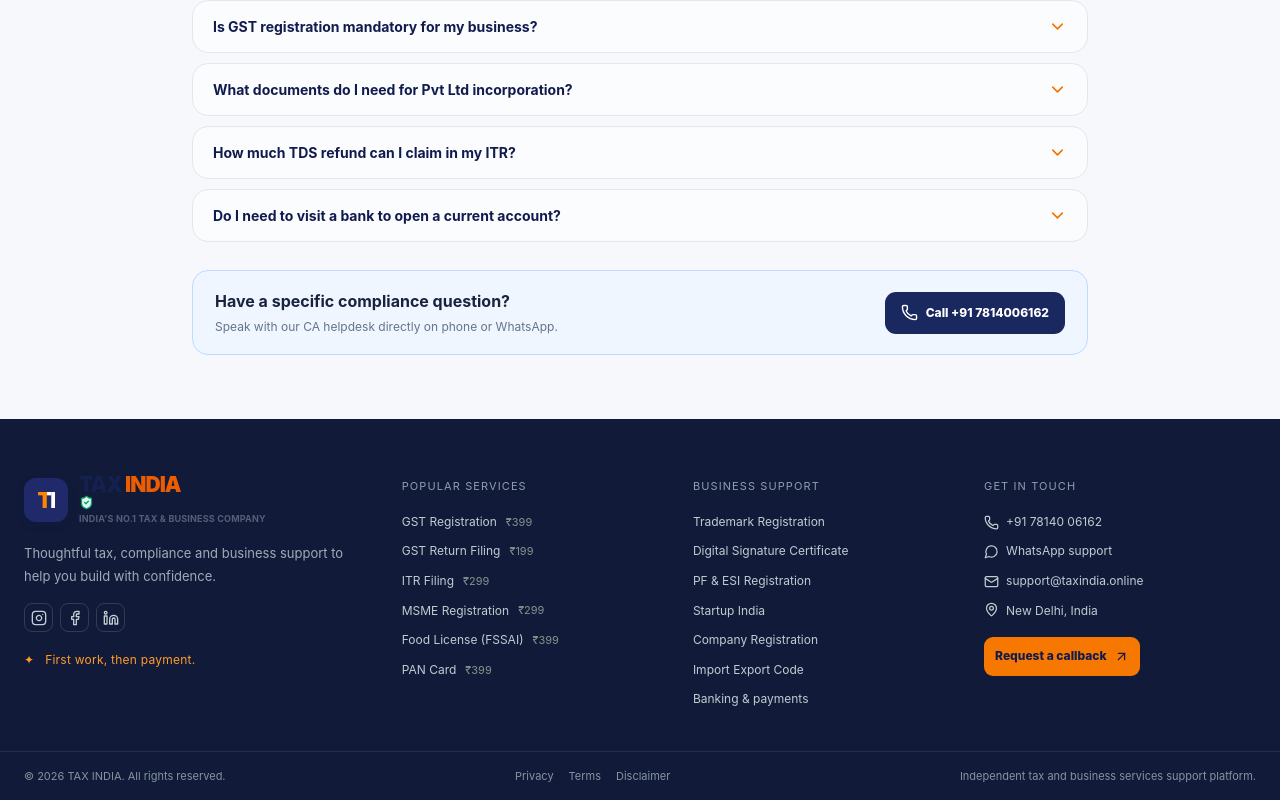
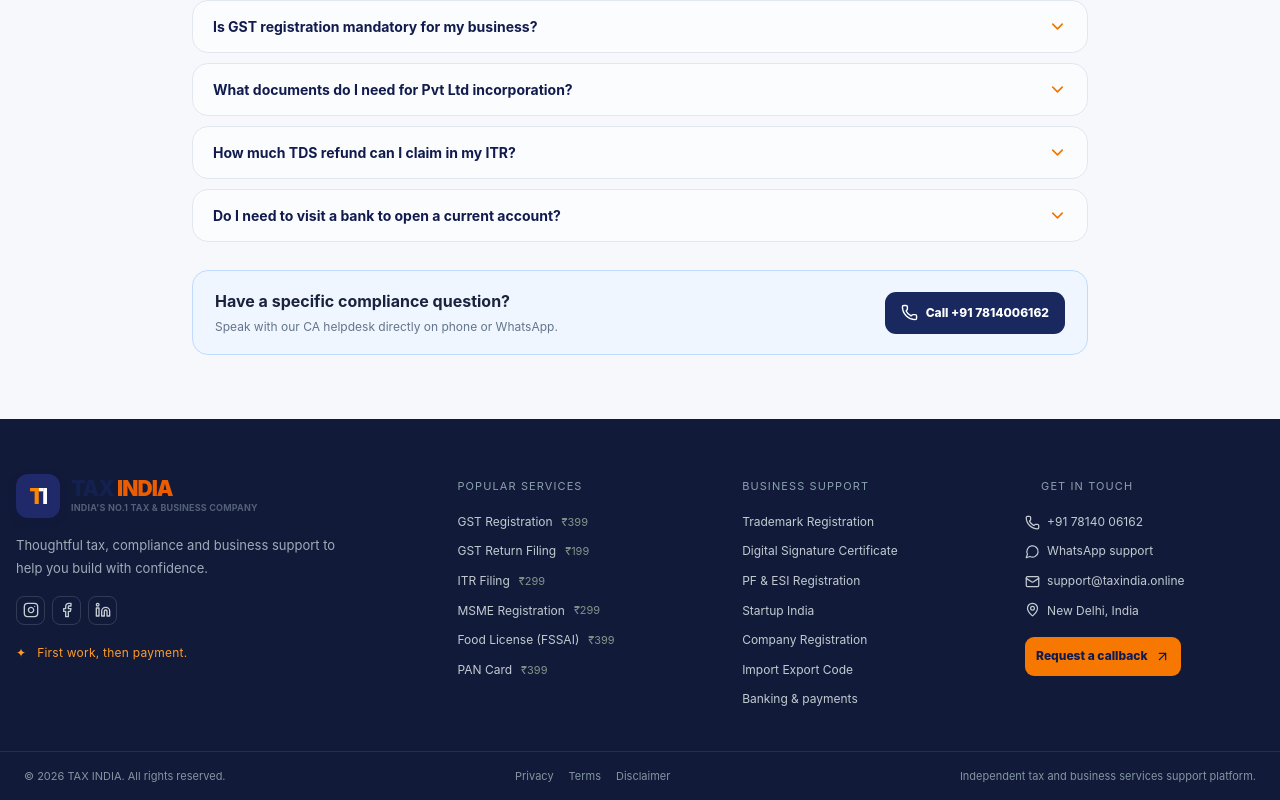
Before and after one commit to DevSank2006/TaxIndia, a React (Vite) app: page / in a window 1280 px wide. Shown: the part 9036-9836 px from the top of the page. Built offline with nearby package versions, Linux system fonts and the light colour scheme.

Commit message:
updated footer and message

```diff
--- a/src/components/Footer.jsx
+++ b/src/components/Footer.jsx
@@ -28,10 +28,10 @@ const business = [
 ];
 export default function Footer() {
   return (
-    <footer className="site-footer">
+    <footer className="site-footer  ">
       <div className="footer-main">
-        <div className="container footer-grid">
-          <div className="footer-about">
+        <div className="container !mx-auto  !flex !w-full !px-4 !flex-wrap !items-start !gap-8 ">
+          <div className="footer-about ">
             <Logo light />
             <p>
               Thoughtful tax, compliance and business support to help you build
@@ -52,7 +52,7 @@ export default function Footer() {
               ✦ &nbsp; First work, then payment.
             </div>
           </div>
-          <div className="footer-column ">
+         <div className="flex  justify-start flex-wrap gap-y-4 gap-x-12  md:flex-1 lg:justify-evenly "> <div className="footer-column  flex flex-wrap">
             <h4>POPULAR SERVICES</h4>
             {popular.map((s, i) => (
               <a key={s} href="#services">
@@ -60,7 +60,7 @@ export default function Footer() {
               </a>
             ))}
           </div>
-          <div className="footer-column">
+          <div className="footer-column ">
             <h4>BUSINESS SUPPORT</h4>
             {business.map((s) => (
               <a key={s} href="#services">
@@ -69,8 +69,8 @@ export default function Footer() {
             ))}
             <a href="#banking">Banking & payments</a>
           </div>
-          <div className="footer-column footer-contact">
-            <h4>GET IN TOUCH</h4>
+          <div className="footer-column  footer-contact">
+            <h4 className="px-4">GET IN TOUCH</h4>
             <a href="tel:+917814006162">
               <Phone size={15} />
               +91 78140 06162
@@ -90,7 +90,7 @@ export default function Footer() {
             <a className="footer-contact-cta" href="#contact">
               Request a callback <ArrowUpRight size={15} />
             </a>
-          </div>
+          </div></div>
         </div>
       </div>
       <div className="footer-bottom">
--- a/src/components/Header.jsx
+++ b/src/components/Header.jsx
@@ -49,7 +49,7 @@ export default function TopBar() {
             No Advance Money
           </span>
 
-          <span className="text-[11px] text-slate-200 sm:text-xs">
+          <span  className="text-[11px]  text-slate-200 sm:text-xs">
             ⚡ First Work, Then Payment
             <span className="hidden sm:inline">
               {" "}
--- a/src/components/Logo.jsx
+++ b/src/components/Logo.jsx
@@ -12,7 +12,7 @@ export default function Logo({ light = false }) {
       </span>
       <span className="brand-copy">
         <strong>
-          TAX <em>INDIA</em> <ShieldCheck size={15} />
+          TAX <em>INDIA</em>
         </strong>
         <small>INDIA'S NO.1 TAX &amp; BUSINESS COMPANY</small>
       </span>
--- a/src/components/ServiceApplicationSuccess.jsx
+++ b/src/components/ServiceApplicationSuccess.jsx
@@ -33,7 +33,9 @@ export default function ServiceApplicationSuccess({ lead, onClose }) {
       <a
         className="service-success-whatsapp"
         href={whatsappLink(
-          `Hello TAX INDIA, I want to apply for ${lead.service} (Offer Price ₹${lead.price}). Please share process and required documents`,
+          `Hello TAX INDIA, I have submitted an online application for ${lead.service}. ` +
+    `My Lead Reference ID is ${lead.reference}. Name: ${lead.name}, Phone: ${lead.mobile}. ` +
+    `Please initiate process.`,
         )}
         target="_blank"
         rel="noreferrer"
```
